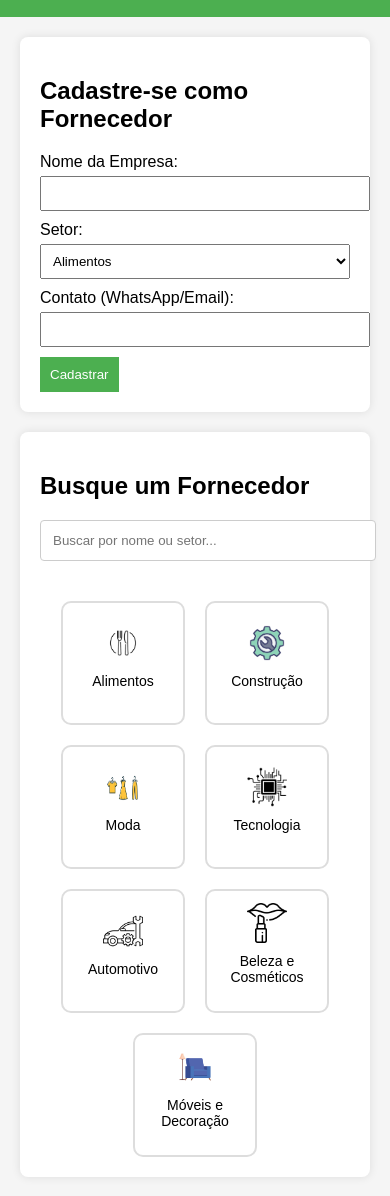
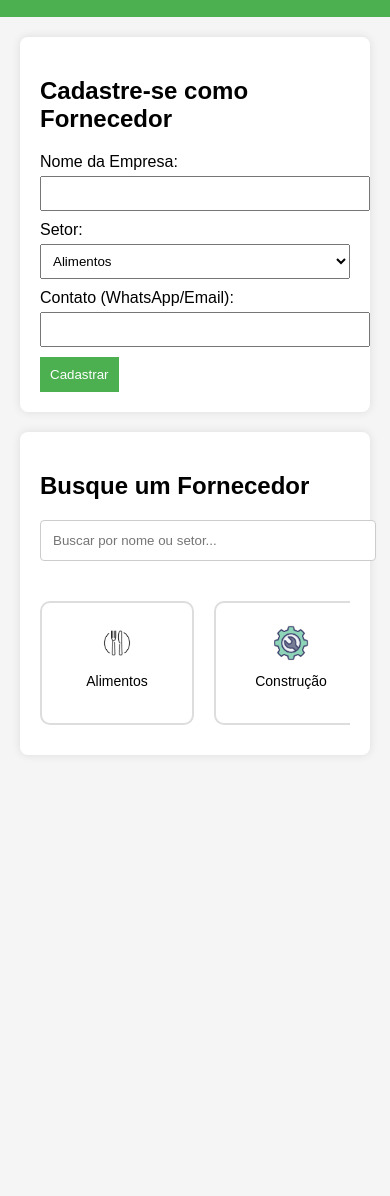
Before and after one commit to EnzzoBen/fornecedores-mvp, a plain HTML site: page index.html in a window 390 px wide. Shown: the part 132-1328 px from the top of the page. After the commit the page ends 907 px from the top, so only its background shows below. Drawn offline with Linux system fonts and the light colour scheme.

Commit message:
Descrição das alterações

```diff
--- a/styles.css
+++ b/styles.css
@@ -67,14 +67,16 @@ ul#listaFornecedores li {
 /* Estilos para os quadrados dos setores */
 #setores {
     display: flex;
-    flex-wrap: wrap; /* Permite que os itens se ajustem caso a tela seja menor */
-    justify-content: center;
+    flex-wrap: nowrap; /* Mantém todos os itens em uma linha */
+    justify-content: flex-start;
     gap: 20px;
     margin-top: 20px;
+    overflow-x: auto; /* Habilita o scroll horizontal */
+    padding-bottom: 10px; /* Espaço extra para evitar que o conteúdo fique cortado */
 }
 
 .setor {
-    width: 150px;
+    min-width: 150px; /* Define um tamanho mínimo fixo para cada setor */
     height: 150px;
     display: flex;
     flex-direction: column;
@@ -94,7 +96,7 @@ ul#listaFornecedores li {
 .setor p {
     margin-top: 10px;
     font-size: 16px;
-    text-align: center; /* Centraliza o texto dentro do quadrado */
+    text-align: center;
 }
 
 .setor:hover {
@@ -118,3 +120,26 @@ ul#listaFornecedores li {
         font-size: 14px;
     }
 }
+
+
+.setor:hover {
+    transform: scale(1.1);
+    border-color: #4CAF50;
+}
+
+/* Adiciona responsividade para telas menores */
+@media (max-width: 600px) {
+    .setor {
+        width: 120px;
+        height: 120px;
+    }
+
+    .setor img {
+        width: 40px;
+        height: 40px;
+    }
+
+    .setor p {
+        font-size: 14px;
+    }
+}
```
